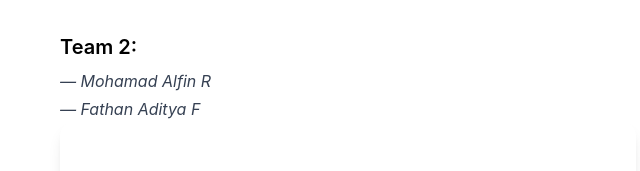
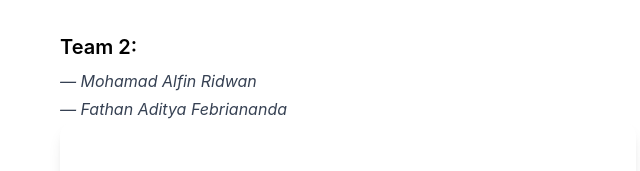
Before and after one commit to malvins99/nextjs-portfolio, a Next.js app: page / in a window 1280 px wide. Shown: the part 167-338 px from the top of the page, without its empty margins (292-932 px from the left). Built offline with nearby package versions, Linux system fonts and the light colour scheme.

Commit message:
mengganti nama kelompok

```diff
--- a/app/page.tsx
+++ b/app/page.tsx
@@ -9,8 +9,8 @@ export default function Page() {
 
 <h2 className="text-xl font-semibold mt-4">Team 2:</h2>
 <div className="mt-2 space-y-1">
-  <p className="text-gray-700 italic">— Mohamad Alfin R</p>
-  <p className="text-gray-700 italic">— Fathan Aditya F</p>
+  <p className="text-gray-700 italic">— Mohamad Alfin Ridwan</p>
+  <p className="text-gray-700 italic">— Fathan Aditya Febriananda</p>
 </div>
 
 
```
